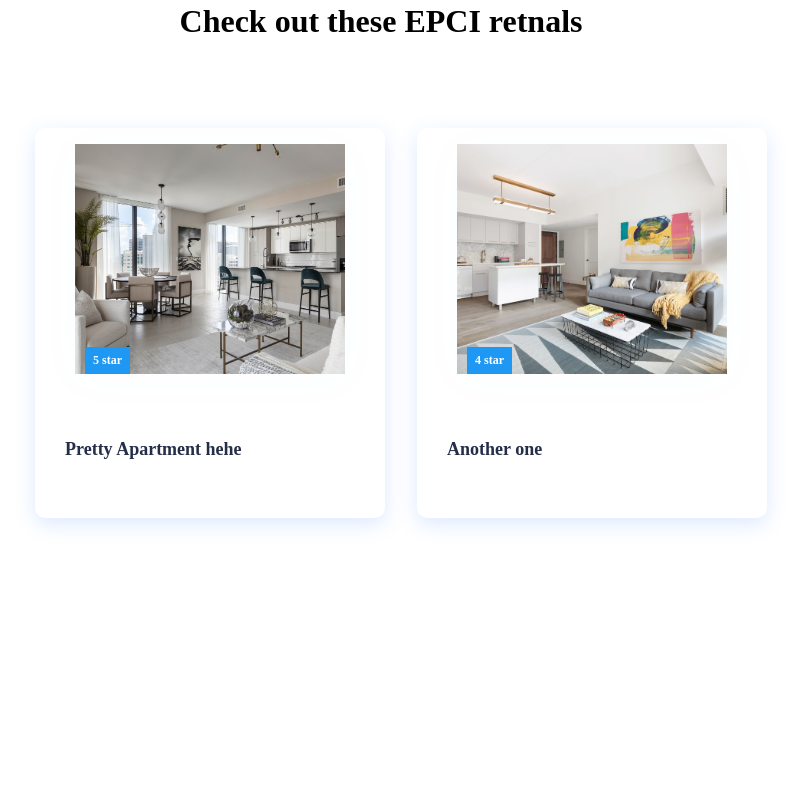
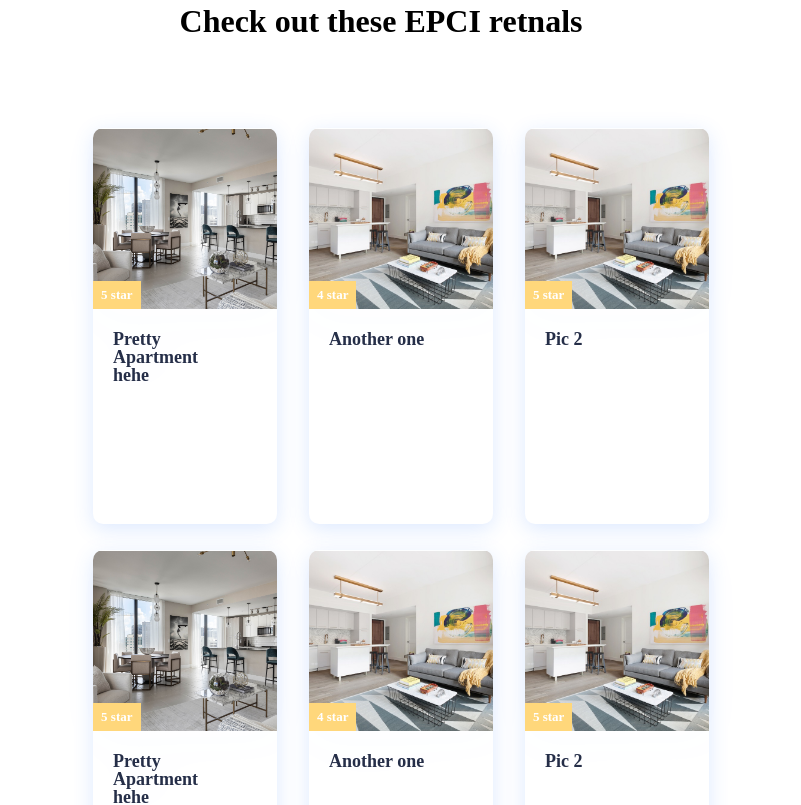
Before and after one commit to maxinewu5/bruinleasy, a React (Create React App) app in the folder client/: page / in a window 1280 px wide. Shown: the part 940-1745 px from the top of the page, without its empty margins (259-1060 px from the left). Before the commit the page ends 1599 px from the top, so only its background shows below. Built offline with nearby package versions, Linux system fonts and the light colour scheme.

Commit message:
Fix card images
Fixed the images so that they would span the entirety of the post and got rid of awkward margins. Moved text up to make space for other components for the posts

```diff
--- a/client/src/components/Cards.css
+++ b/client/src/components/Cards.css
@@ -22,34 +22,39 @@
   }
 
   .cards__items {
-    margin-bottom: 24px;
+    margin-bottom: 26px;
   }
 
+
+  /*makes the style for each post box */
   .cards__item {
     display: flex;
     flex: 1;
     margin: 0 1rem;
-    border-radius: 10px;
+    border-radius: 0px;
   }
 
   .cards__item__link {
     display: flex;
     flex-flow: column;
     width: 100%;
-    box-shadow: 0 6px 20px rgba(56, 125, 255, 0.17);
+    box-shadow: 0 5px 20px rgba(56, 125, 255, 0.17);
     -webkit-filter: drop-shadow(0 6px 20px rgba(56, 125, 255, 0.017));
     filter: drop-shadow(0 6px 20px rgba(56, 125, 255, 0.017));
     border-radius: 10px;
     overflow: hidden;
     text-decoration: none;
+
   }
 
   .cards__item__pic-wrap {
     position: relative;
+    top: -15px;
+    left:-50px;
     object-fit: cover;
-    width: 270px;
-    height: 30px;
-    padding-top: 200px;
+    width: 100%;
+    padding-top: 180px;
+    padding-right: 40px;
     overflow: hidden;
   }
 
@@ -58,6 +63,7 @@
     animation-duration: 2s;
   }
 
+  /*style for the rating box on each picture */
   .cards__item__pic-wrap::after {
     content: attr(data-category);
     position: absolute;
@@ -65,18 +71,18 @@
     margin-left: 10px;
     padding: 6px 8px;
     max-width: calc((100%) - 60px);
-    font-size: 12px;
+    font-size: 13px;
     font-weight: 700;
-    color: #fff;
-    background-color: #1f98f4;
+    color: white;
+    background-color: #FFD77B;
     box-sizing: border-box;
   }
 
+  /*style for post image*/
   .cards__item__img {
     position: absolute;
     top: 0;
     right: 0;
-    bottom: 0;
     left: 0;
     display: block;
     width: 100%;
@@ -92,10 +98,13 @@
   }
 
   .cards__item__info {
-    padding: 20px 30px 30px;
+    padding: 30px 40px 40px;
   }
 
   .cards__item__text {
+    position: relative;
+    top: -70px;
+    left: -20px;
     color: #252e48;
     font-size: 18px;
     line-height: 18px;
--- a/client/src/components/Cards.jsx
+++ b/client/src/components/Cards.jsx
@@ -19,6 +19,28 @@ function Cards() {
                         text='Another one'
                         label='4 star'
                         path='/services'/>
+                    <CardItem
+                        src={process.env.PUBLIC_URL + './images/aprt3.jpeg'}
+                        text='Pic 2'
+                        label='5 star'
+                        path='/services'/>
+                </ul>
+                <ul className='cards__items'>
+                    <CardItem
+                        src={process.env.PUBLIC_URL + './images/apartment.jpeg'}
+                        text='Pretty Apartment hehe'
+                        label='5 star'
+                        path='/services'/>
+                    <CardItem
+                        src={process.env.PUBLIC_URL + './images/aprt3.jpeg'}
+                        text='Another one'
+                        label='4 star'
+                        path='/services'/>
+                    <CardItem
+                        src={process.env.PUBLIC_URL + './images/aprt3.jpeg'}
+                        text='Pic 2'
+                        label='5 star'
+                        path='/services'/>
                 </ul>
             </div>
         </div>
--- a/client/src/firebase-config.jsx
+++ b/client/src/firebase-config.jsx
@@ -1,7 +1,7 @@
 //firebase-config.js: Connection to firebase database
 
 // Import the functions you need from the SDKs you need
-import { initializeApp } from "firebase/app";
+import { initializeApp } from 'firebase/app';
 
 // Our web app's Firebase configuration
 const firebaseConfig = {
```
